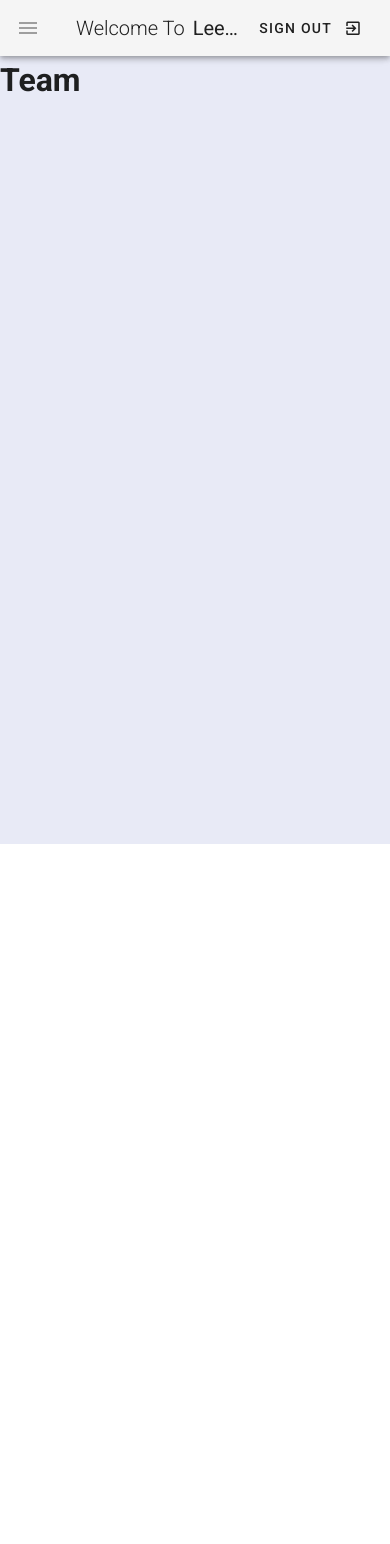
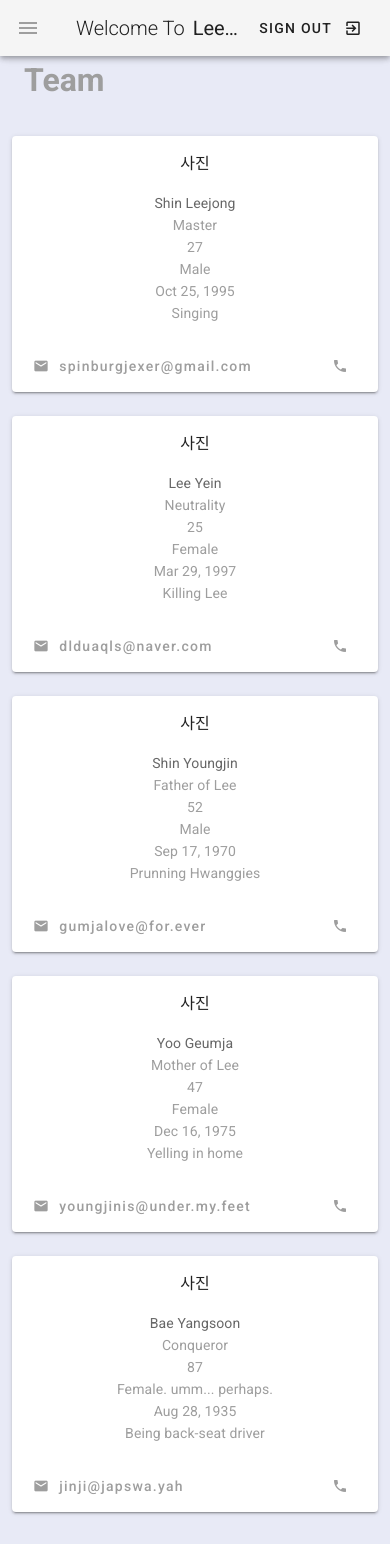
Before and after one commit to ShinLeejong/Vue_blog, a Vue app: page /team in a window 390 px wide. Before the commit the page ends 844 px from the top, so only its background shows below. Built offline with nearby package versions, Linux system fonts and the light colour scheme.

Commit message:
20210624 v-responsive, v-card-text, v-card-actions on Team.vue

```diff
--- a/src/views/Dashboard.vue
+++ b/src/views/Dashboard.vue
@@ -2,6 +2,7 @@
   <div class="home my-5">
     <h1 class="subheading grey--text ml-6">Home</h1>
     <v-container class="my-5">
+
       <v-layout row>
           <v-flex xs6 md11>
             <v-select
@@ -11,11 +12,18 @@
             ></v-select>
           </v-flex>
           <v-flex xs6 md1>
-          <v-btn color="pink" v-on:click="sort(`${item}`, false)">
+            <v-tooltip top>
+              <template v-slot:activator="{on}">
+                <v-btn color="pink" v-on:click="sort(`${item}`, false)" v-on="on">
+                  <v-icon>mdi-folder</v-icon>
                   Reverse
                 </v-btn>
+              </template>
+              <span class="caption">Sort Reverse</span>
+            </v-tooltip>
           </v-flex>
       </v-layout>
+
       <v-card
         flat
         class="silver lighten-5 pa-3"
--- a/src/views/Team.vue
+++ b/src/views/Team.vue
@@ -1,5 +1,97 @@
 <template>
   <div class="team">
-    <h1>Team</h1>
+    <h1 class="subheading grey--text ml-6">Team</h1>
+
+    <v-container class="my-5">
+      <v-layout row wrap>
+        <v-flex xs12 sm6 md4 lg3 v-for="mate in team" :key="mate.name">
+          <v-card class="text-center ma-3">
+            <v-responsive class="pt-4">
+              사진
+            </v-responsive>
+            <v-card-text>
+              <div class="subheading">{{mate.name}}</div>
+              <div class="grey--text">{{mate.role}}</div>
+              <div class="grey--text">{{mate.age}}</div>
+              <div class="grey--text">{{mate.sex}}</div>
+              <div class="grey--text">{{mate.birth}}</div>
+              <div class="grey--text">{{mate.hobby}}</div>
+            </v-card-text>
+            <v-card-actions>
+              <v-btn text color="grey">
+                <v-icon small left>mdi-email</v-icon>
+                <span class="text-lowercase">{{mate.email}}</span>
+              </v-btn>
+              <v-spacer></v-spacer>
+              <v-btn text color="grey">
+                <v-icon small right>mdi-phone</v-icon>
+              </v-btn>
+            </v-card-actions>
+          </v-card>
+        </v-flex>
+      </v-layout>
+    </v-container>
   </div>
 </template>
+
+<script>
+
+export default {
+  data() {
+    return {
+      team: [
+        {
+          name: 'Shin Leejong',
+          role: 'Master',
+          nickname: 'Lee',
+          age: 27,
+          sex: 'Male',
+          birth: 'Oct 25, 1995',
+          hobby: 'Singing',
+          email: 'spinburgjexer@gmail.com'
+        },
+        {
+          name: "Lee Yein",
+          role: 'Neutrality',
+          nickname: 'Guri',
+          age: 25,
+          sex: 'Female',
+          birth: "Mar 29, 1997",
+          hobby: 'Killing Lee',
+          email: 'dlduaqls@naver.com'
+        },
+        {
+          name: 'Shin Youngjin',
+          role: 'Father of Lee',
+          nickname: 'King of Hwanggi',
+          age: 52,
+          sex: 'Male',
+          birth: 'Sep 17, 1970',
+          hobby: 'Prunning Hwanggies',
+          email: 'gumjalove@for.ever'
+        },
+        {
+          name: 'Yoo Geumja',
+          role: 'Mother of Lee',
+          nickname: 'Terrible singer',
+          age: 47,
+          sex: 'Female',
+          birth: 'Dec 16, 1975',
+          hobby: 'Yelling in home',
+          email: 'Youngjinis@under.my.feet'
+        },
+        {
+          name: 'Bae Yangsoon',
+          role: 'Conqueror',
+          nickname: 'Big mama',
+          age: 87,
+          sex: 'Female. umm... perhaps.',
+          birth: 'Aug 28, 1935',
+          hobby: 'Being back-seat driver',
+          email: 'Jinji@japswa.yah'
+        },
+      ]
+    }
+  },
+}
+</script>
```
Also changed, not shown: 1 other file (tests, documents, lock files or other folders). Lines whose indentation alone changed are shown as unchanged.
